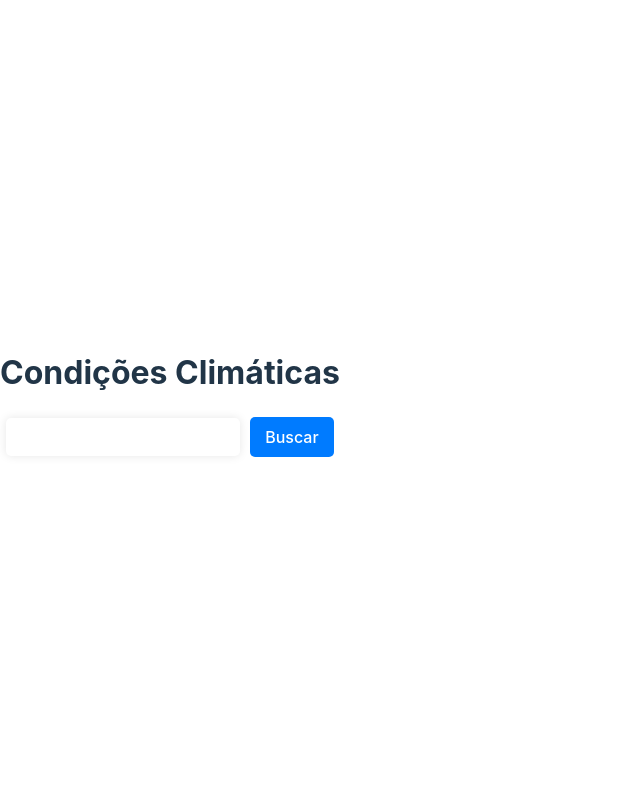
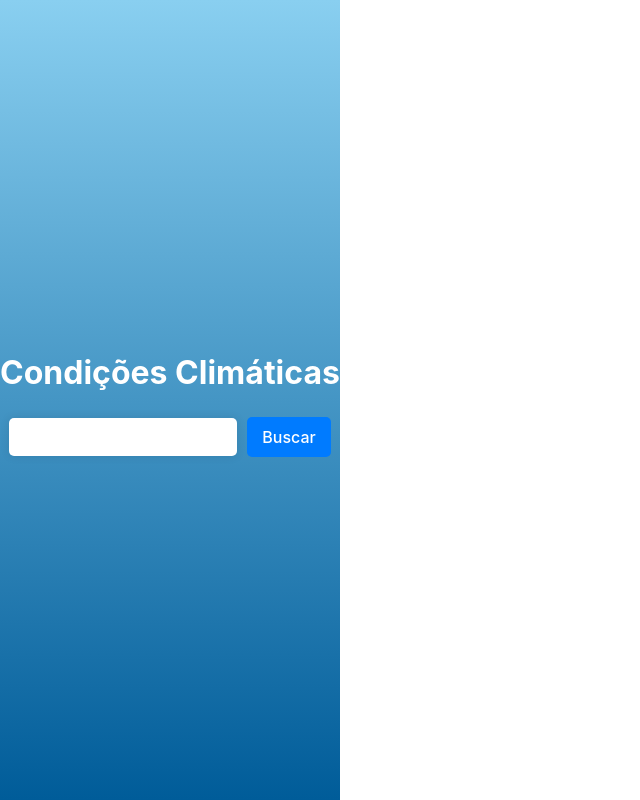
Before and after one commit to fjuncal/weather-app, a React (Vite) app: page / in a window 1280 px wide. Shown: the whole page, without its empty margins (0-640 px from the left). Built offline with nearby package versions, Linux system fonts and the light colour scheme; no server answers.

Commit message:
Finalizando a estilização do componente principal

```diff
--- a/src/App.jsx
+++ b/src/App.jsx
@@ -1,9 +1,10 @@
 import Busca from "./components/Busca";
 import ClimaAtual from "./components/ClimaAtual";
 import Previsao from "./components/Previsao";
-import { Titulo } from "./AppStyles";
+import { ClimaContainer, Titulo } from "./AppStyles";
 import { useEffect, useState } from "react";
 import axios from "axios";
+import "./AppStyles";
 function App() {
   const [cidade, setCidade] = useState("");
   const [clima, setClima] = useState([]);
@@ -48,7 +49,7 @@ function App() {
 
   return (
     <>
-      <div>
+      <ClimaContainer>
         <Titulo>Condições Climáticas</Titulo>
         <Busca
           cidade={cidade}
@@ -58,7 +59,7 @@ function App() {
         {Object.values(clima).length > 0 && <ClimaAtual clima={clima} />}
 
         {previsao.length > 0 && <Previsao previsoes={previsao} />}
-      </div>
+      </ClimaContainer>
     </>
   );
 }
--- a/src/AppStyles.js
+++ b/src/AppStyles.js
@@ -4,3 +4,13 @@ export const Titulo = styled.h2`
     font-size: 2rem;
     margin-bottom: 20px;
 `
+
+export const ClimaContainer = styled.div`
+    background: linear-gradient(to bottom, #89cff0, #005c99);
+    color: #FFF;
+    display: flex;
+    flex-direction: column;
+    align-items: center;
+    justify-content: center;
+    height: 100vh;
+`
```
